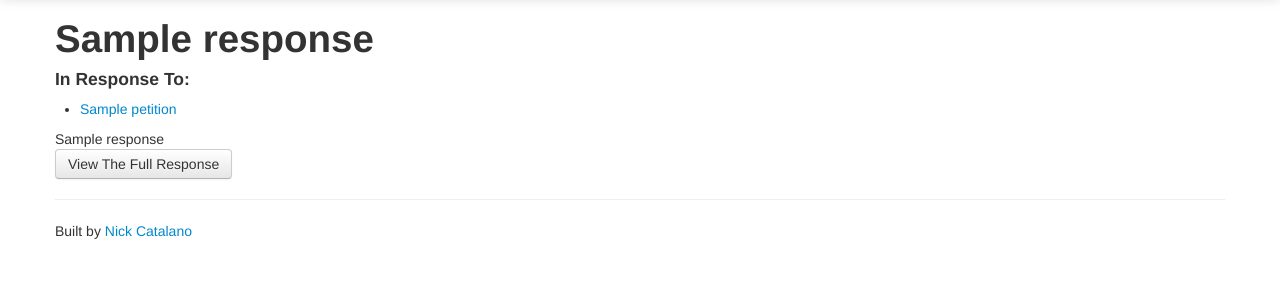
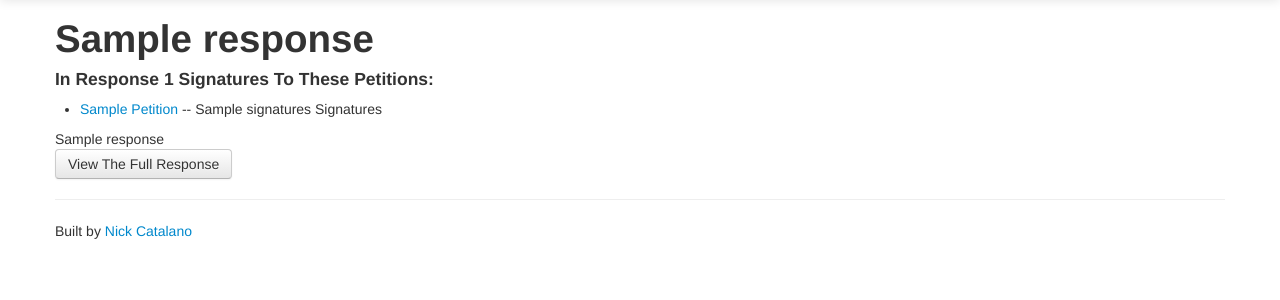
Before and after one commit to nickcatal/petitionviewer, a Django app: template whresponse/templates/response.html in a window 1280 px wide. Shown: the part 41-341 px from the top of the page. Run offline with Django 3.2, Linux system fonts and the light colour scheme; the template is opened without the code that fills it: most values are stand-ins (such as "Sample title", 1, 10 or a date in 2020).

Commit message:
Display Number of Signatures Places

```diff
--- a/whresponse/templates/index.html
+++ b/whresponse/templates/index.html
@@ -3,7 +3,7 @@
     <h1>Whitehouse Petition Responses</h1>
     <ol>
     {% for response in object_list %}
-        <li><a href="{% url 'response' response.id %}{{ response.slug }}">{{ response.title }}</a></li>
+        <li><a href="{% url 'response' response.id %}{{ response.slug }}">{{ response.title }}</a> ({{ response.total_signatures }} Signatures)</li>
     {% endfor %}
     </ol>
 
--- a/whresponse/templates/response.html
+++ b/whresponse/templates/response.html
@@ -15,12 +15,13 @@
 
 
 <h1>{{ response.title }}</h1>
-<h4>In Response To:</h4>
+<h4>In Response {{ response.total_signatures }} Signatures To These Petitions:</h4>
 <ul>
     {% for petition in petitions %}
-        <li><a href="https://petitions.whitehouse.gov{{ petition.url }}">{{ petition.title }}</a></li>
+        <li><a href="https://petitions.whitehouse.gov{{ petition.url }}">{{ petition.title|title }}</a> -- {{ petition.signatures }} Signatures</li>
     {% endfor %}
 </ul>
+
 {% autoescape off %}
     {{ response.response }}
 {% endautoescape %}
```
